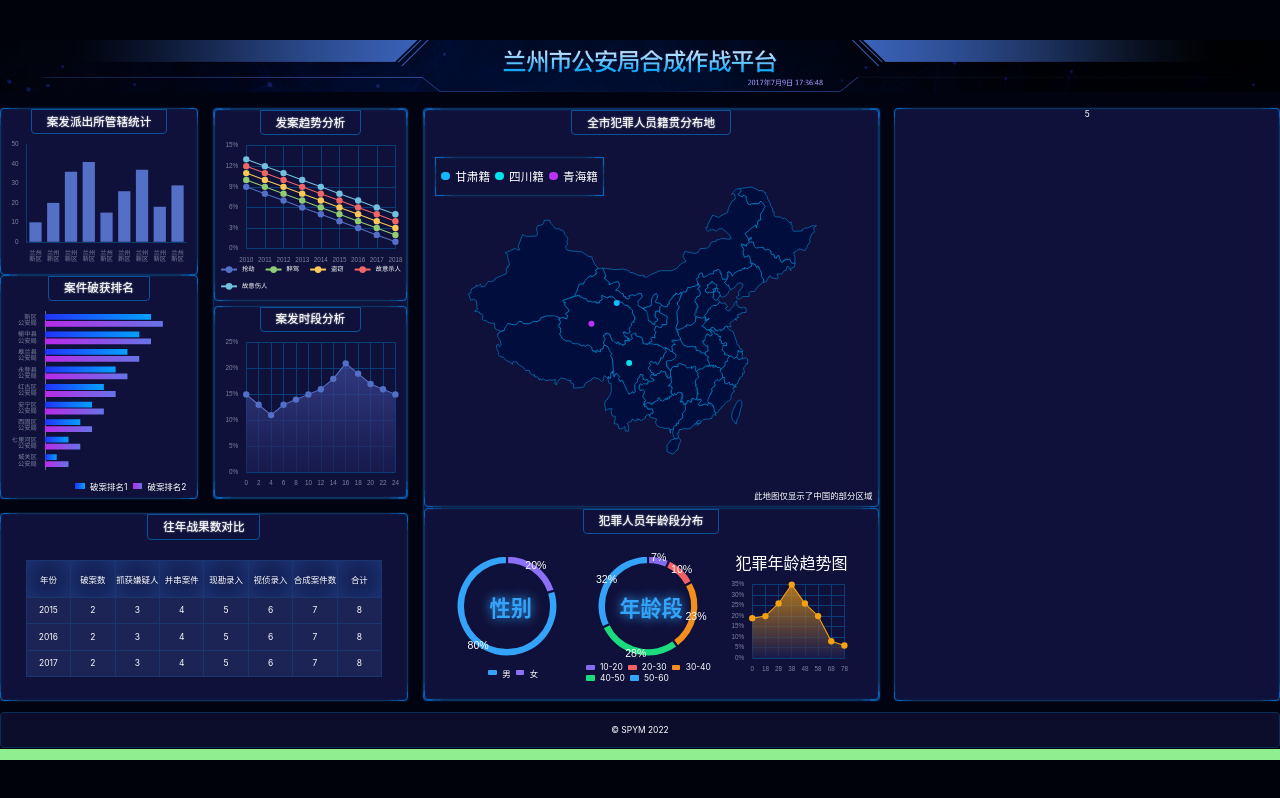
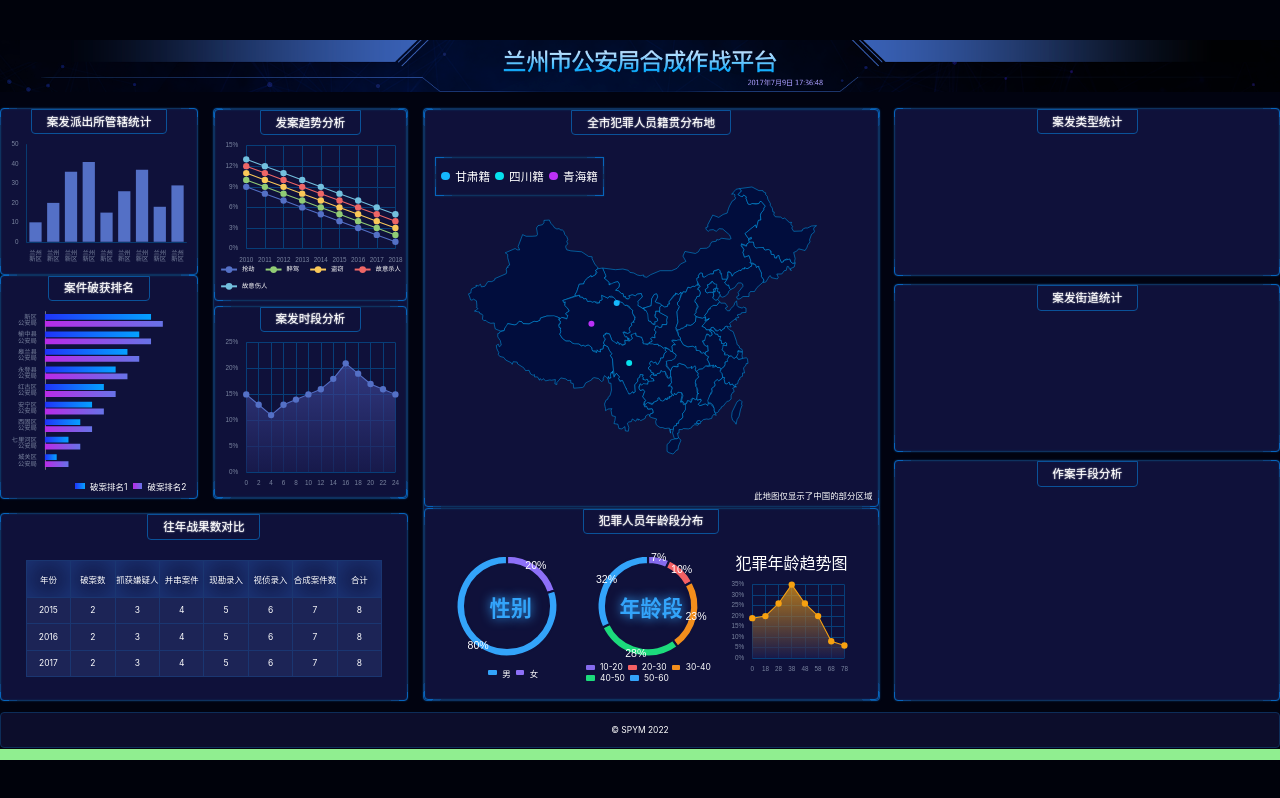
Before and after one commit to spymb/crona-map, a React (Vite) app: page /#/ in a window 1280 px wide. Built offline with nearby package versions, Linux system fonts and the light colour scheme.

Commit message:
右侧图表区域划分

```diff
--- a/src/pages/home.scss
+++ b/src/pages/home.scss
@@ -95,9 +95,21 @@
 
     > .section5 {
       grid-area: box5;
+      display: flex;
+      flex-direction: column;
+      justify-content: space-between;
+      > .row1 {
+        height: px(317);
+      }
+      > .row2 {
+        height: px(317);
+      }
+      > .row3 {
+        height: px(455);
+      }
     }
 
-    .管辖统计, .破获排名, .发案趋势, .案发时段, .战果, .籍贯, .年龄段 {
+    .管辖统计, .破获排名, .发案趋势, .案发时段, .战果, .籍贯, .年龄段, .案发类型, .案发街道, .作案手段 {
       height: px(315);
       display: flex;
       flex-direction: column;
@@ -113,7 +125,10 @@
         padding: px(10) px(28);
         text-shadow: 0 0 px(3) white;
       }
-
+      .charts {
+        width: 100%;flex: 1;
+        display: flex;
+      }
       .chart {
         flex: 1;
         width: 100%;
@@ -130,9 +145,6 @@
       height: px(363);
 
       > .charts {
-        width: 100%;
-        flex: 1;
-        display: flex;
         padding: px(30);
       }
 
--- a/src/pages/home.tsx
+++ b/src/pages/home.tsx
@@ -40,7 +40,23 @@ export const Home = () => {
               </div>
             </div>
           </section>
-          <section className="bordered section5">5</section>
+          <section className="section5">
+            <div className="bordered row1 案发类型">
+              <h2>案发类型统计</h2>
+              <div className="charts">
+
+              </div>
+            </div>
+            <div className="bordered row2 案发街道">
+              <h2>案发街道统计</h2>
+              <div className="charts">
+
+              </div>
+            </div>
+            <div className="bordered row3 作案手段">
+              <h2>作案手段分析</h2>
+            </div>
+          </section>
         </main>
         <footer>
           &copy; SPYM {year}
```
